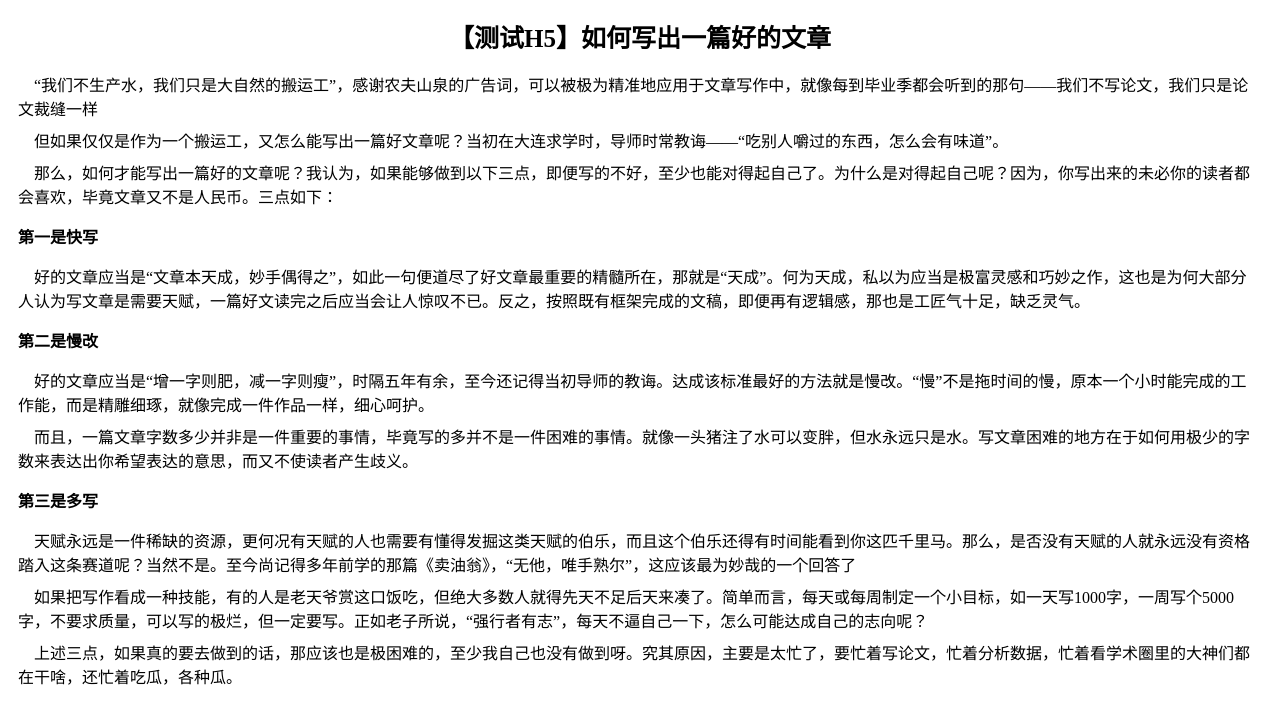
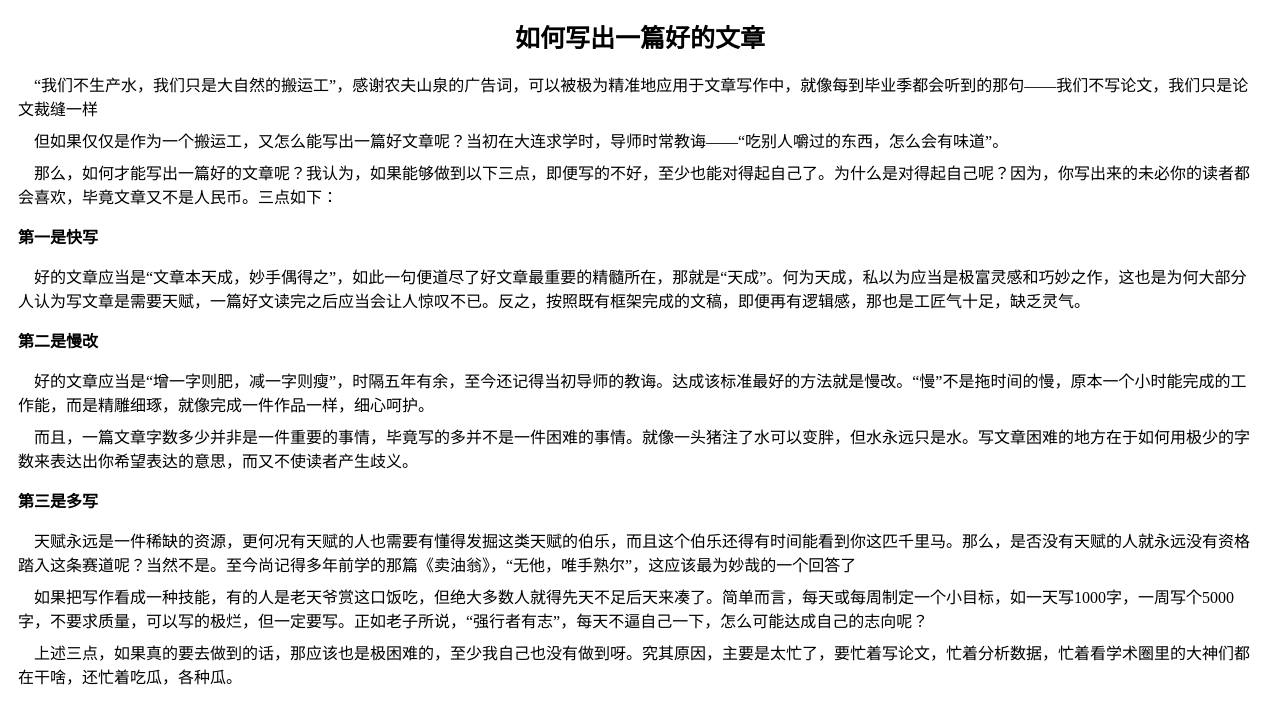
Before and after one commit to engjose/quickapp-ad-h5, a plain HTML site: page index.html in a window 1280 px wide. Drawn offline with Linux system fonts and the light colour scheme.

Commit message:
删除测试

```diff
--- a/index.html
+++ b/index.html
@@ -11,7 +11,7 @@
 <body>
     <div class="content-box" id="app">
         <div class="new-title">
-            【测试H5】如何写出一篇好的文章
+            如何写出一篇好的文章
         </div>
         <div class="new-list">&nbsp;&nbsp;&nbsp;&nbsp;“我们不生产水，我们只是大自然的搬运工”，感谢农夫山泉的广告词，可以被极为精准地应用于文章写作中，就像每到毕业季都会听到的那句——我们不写论文，我们只是论文裁缝一样</div>
         <div class="new-list">&nbsp;&nbsp;&nbsp;&nbsp;但如果仅仅是作为一个搬运工，又怎么能写出一篇好文章呢？当初在大连求学时，导师时常教诲——“吃别人嚼过的东西，怎么会有味道”。</div>
```
